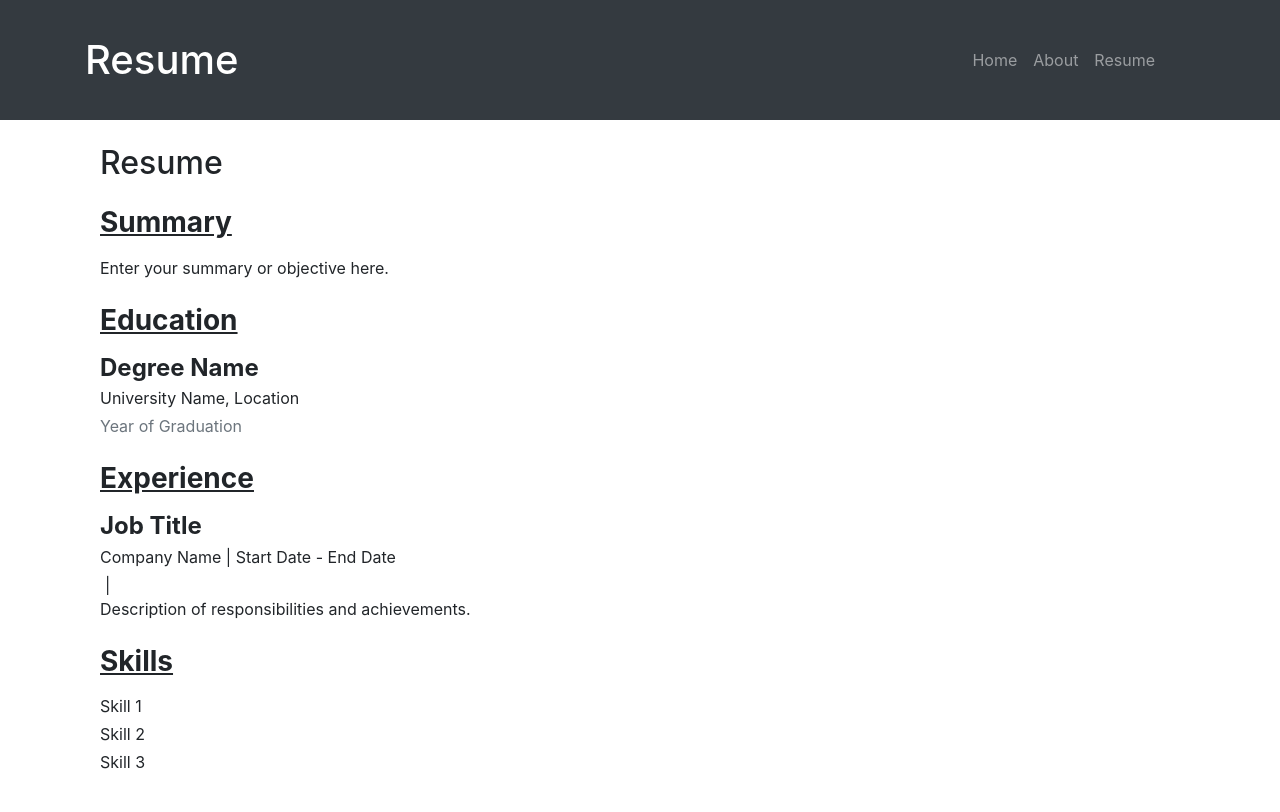
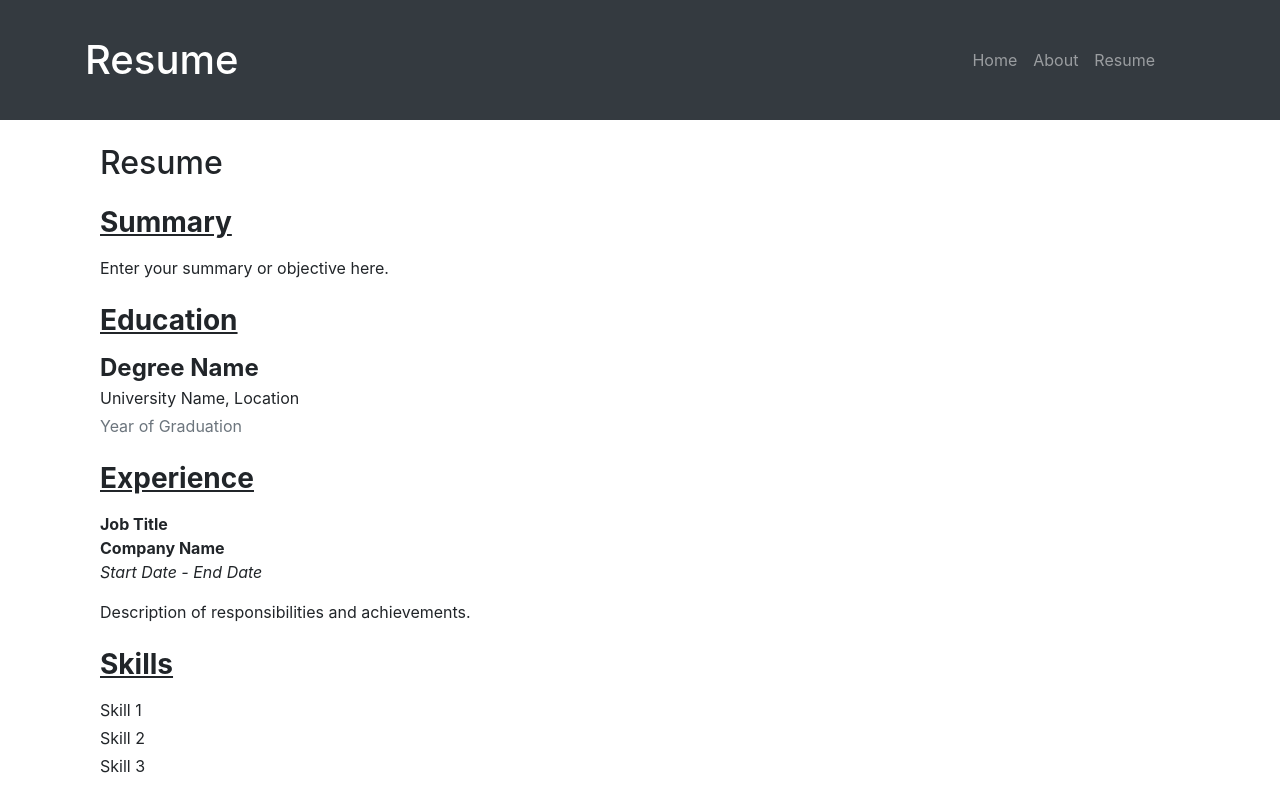
Before and after one commit to rsitorius/rsitorius.github.io, a Jekyll site: the page built from resume.html, in a window 1280 px wide. Shown: the top 812 px of the page. Built offline with Jekyll 4.4.1, drawn with Linux system fonts in a browser that asks for light colours.

Commit message:
Update resume.html

```diff
--- a/resume.html
+++ b/resume.html
@@ -13,13 +13,12 @@ permalink: /resume/
   }
 
   /* Custom CSS for job title, company, and duration */
-  .job-title-company-duration {
-    display: inline-block;
+  .job-title-company {
+    display: block;
+    font-weight: bold;
   }
-  .job-title-company-duration::after {
-    content: " |";
-    margin-left: 5px;
-    margin-right: 5px;
+  .duration {
+    font-style: italic;
   }
 </style>
 
@@ -41,10 +40,9 @@ permalink: /resume/
               </li>
             {% elsif section.name == 'Experience' %}
               <li class="mb-3">
-                <div class="job-title-company-duration">
-                  <h4 class="mb-1 font-weight-bold">{{ item.title }}</h4>
-                  <p class="mb-1">{{ item.company }} | {{ item.duration }}</p>
-                </div>
+                <div class="job-title-company">{{ item.title }}</div>
+                <div class="job-title-company">{{ item.company }}</div>
+                <p class="duration">{{ item.duration }}</p>
                 <p class="mb-0">{{ item.description }}</p>
               </li>
             {% elsif section.name == 'Skills' %}
```
